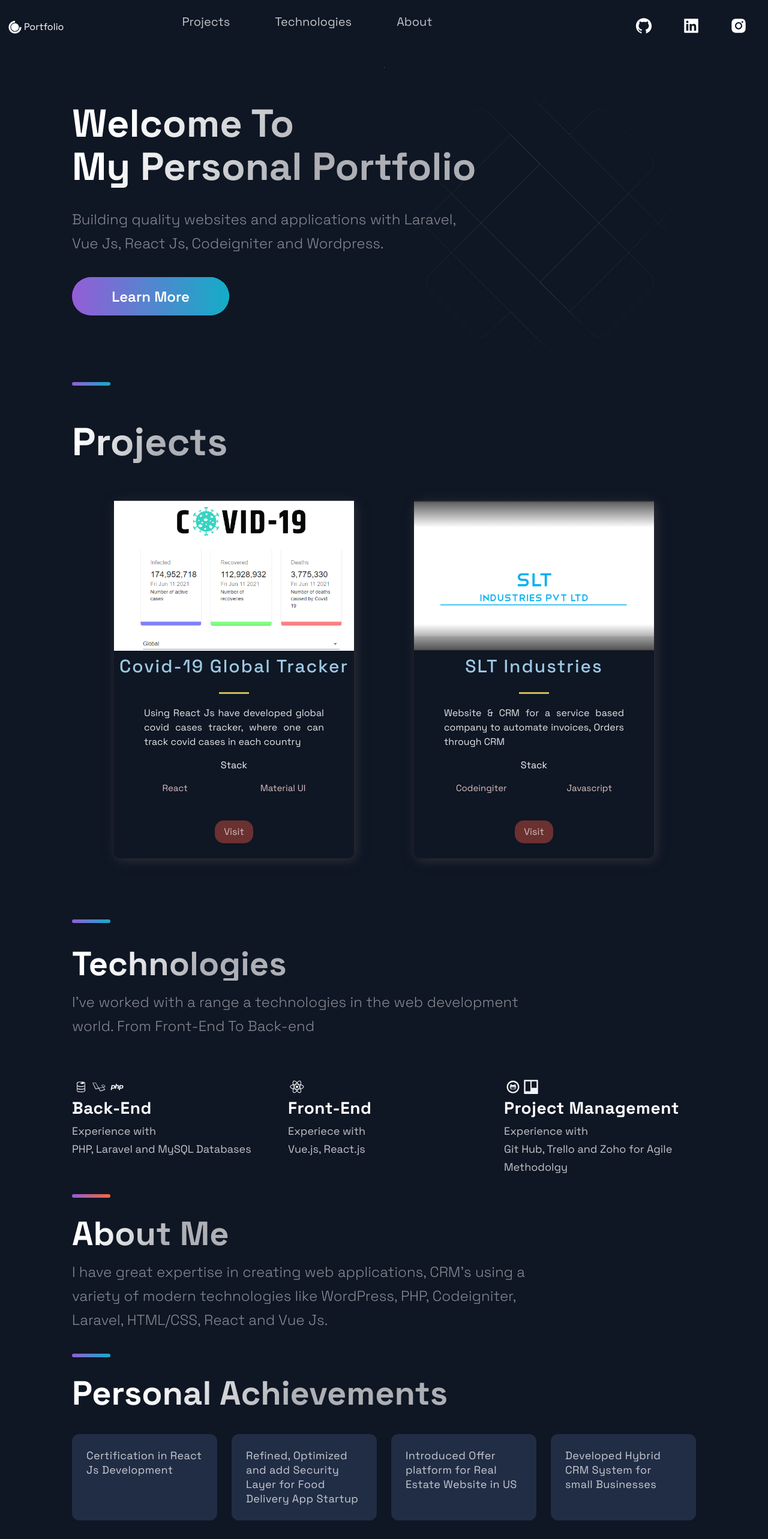
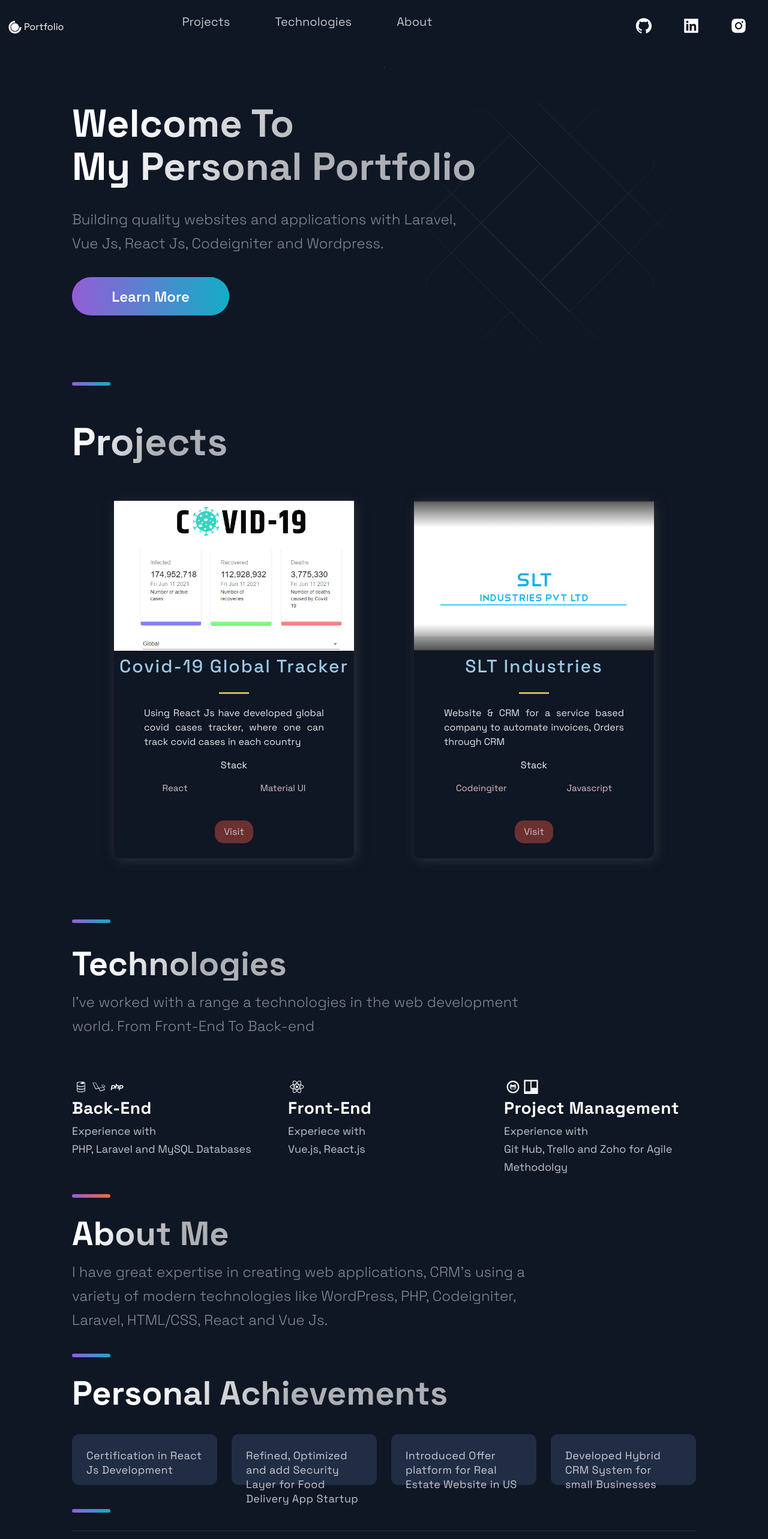
Before and after one commit to stands30/portfolio, a Next.js app: page / in a window 1280 px wide. Shown: the top 2566 px of the page at 60% size. Built offline with nearby package versions, Linux system fonts and the light colour scheme.

Commit message:
accomplishment file updated

```diff
--- a/src/components/Acomplishments/AcomplishmentsStyles.js
+++ b/src/components/Acomplishments/AcomplishmentsStyles.js
@@ -25,7 +25,7 @@
 export const Box = styled.div`
   background: #212D45;
   border-radius: 12px;
-  height: 144px;
+  height: 85px;
   padding: 24px;
   @media ${props => props.theme.breakpoints.lg} {
     height: 210px;
```
